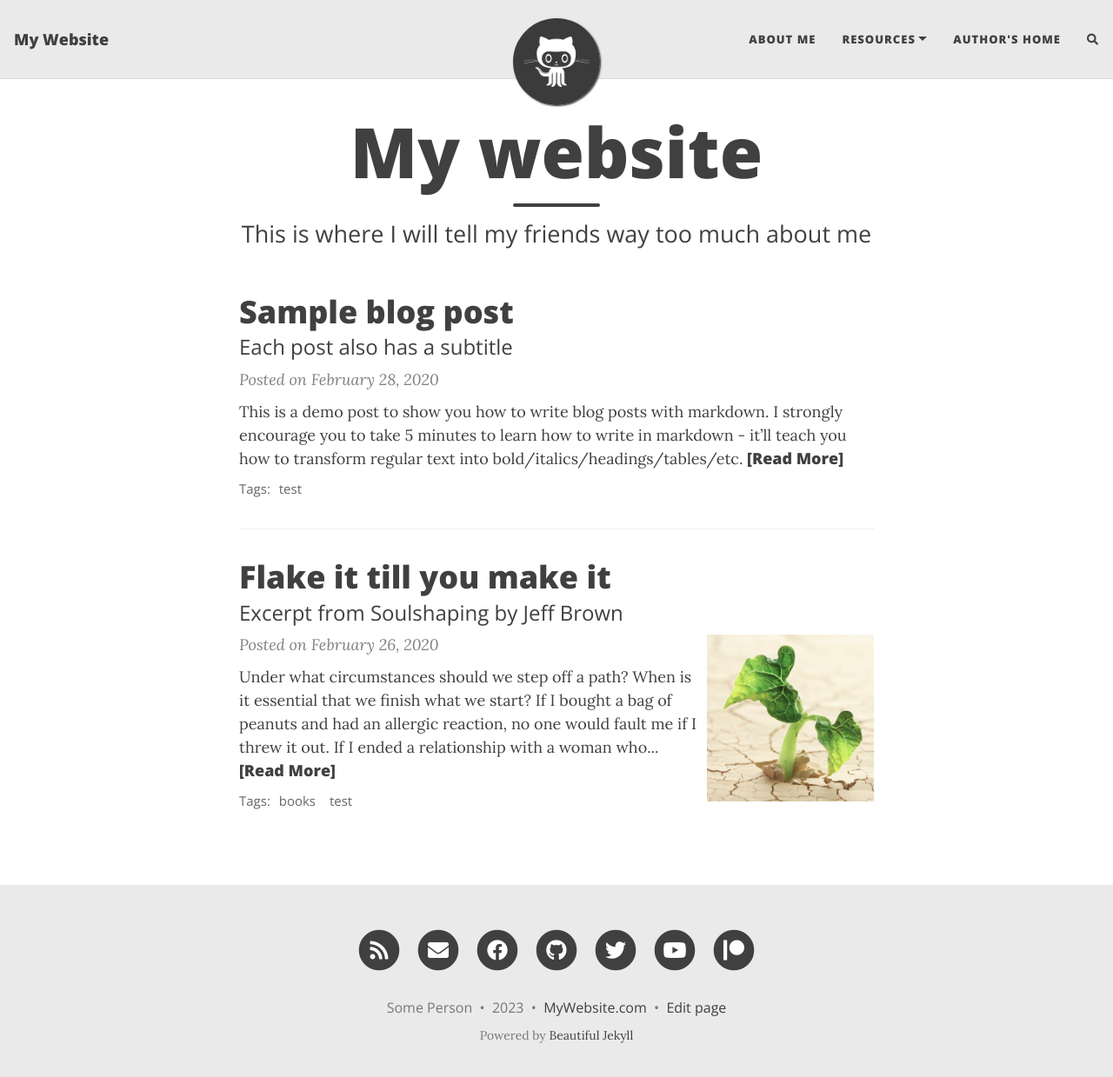
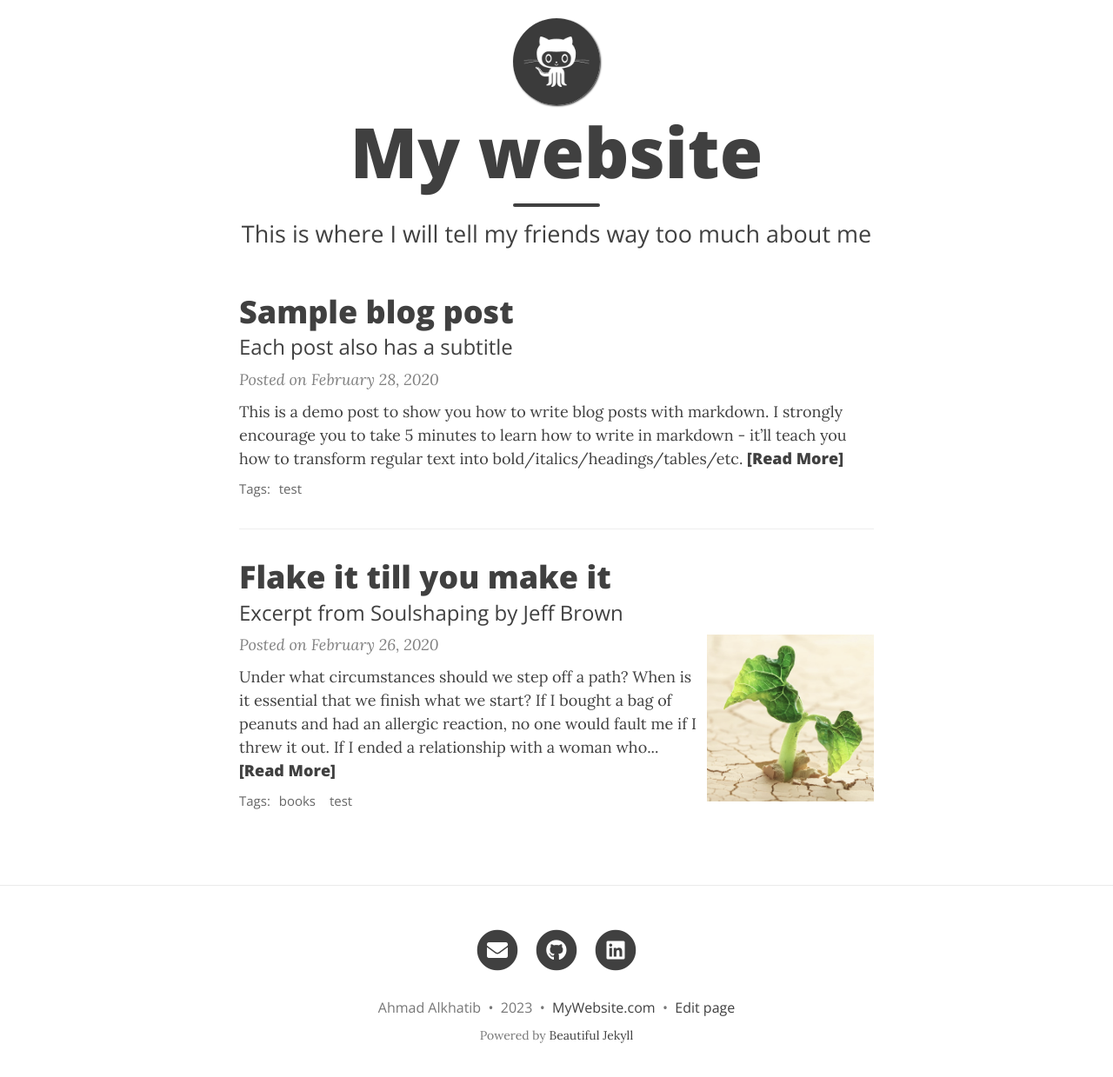
Before and after one commit to alkhatiba/alkhatiba.github.io, a Jekyll site: the page built from index.html, in a window 1280 px wide and 1252 px high. Shown: the top 1239 px of the window at 87% size. Built offline with Jekyll 4.4.1, drawn with Linux system fonts in a browser that asks for light colours; nearby versions of some CDN libraries; the list of posts is cut into pages by our own code; comment, search, counter and statistics services are not loaded; some of the changed lines change nothing that is shown.

Commit message:
Update _config.yml

```diff
--- a/_config.yml
+++ b/_config.yml
@@ -1,30 +1,27 @@
-###########################################################
-### Welcome to Beautiful Jekyll!
-### This config file is meant for settings that affect your entire website. When you first
-### set up your website you should go through all these settings and edit them, but after
-### the initial set up you won't need to come back to this file often.
-###########################################################
-
 ############################
 # --- Required options --- #
 ############################
 
 # Name of website
-title: My Website
+title: Ahmad Alkhatib
 
 # Your name to show in the footer
-author: Some Person
+author: Ahmad Alkhatib
 
 ###############################################
 # --- List of links in the navigation bar --- #
 ###############################################
 
 navbar-links:
-  About Me: "aboutme"
+  Home: "aboutme"
+  Publications: "aboutmef"
+  Blog: "aboutme"
+  Resume: "aboutme"
+
   Resources:
     - Beautiful Jekyll: "https://beautifuljekyll.com"
     - Learn markdown: "https://www.markdowntutorial.com/"
-  Author's home: "https://deanattali.com"
+
 
 ################
 # --- Logo --- #
@@ -49,16 +46,11 @@
 # Select the social network links that you want to show in the footer.
 # Uncomment the links you want to show and add your information to each one.
 social-network-links:
-  email: "someone@example.com"
-  rss: true  # remove this line if you don't want to show an RSS link at the bottom
-  facebook: deanattali
-  github: daattali
-  twitter: daattali
-  patreon: DeanAttali
-  youtube: c/daattali
+  email: "alkhatibaa1@gmail.com"
+  github: alkhatiba
 #  medium: yourname
 #  reddit: yourname
-#  linkedin: daattali
+  linkedin: alkhatiba
 #  xing: yourname
 #  stackoverflow: "3943160/daattali"
 #  snapchat: deanat78
@@ -77,9 +69,6 @@
 #  kaggle: yourname
 #  hackerrank: yourname
 
-# If you want your website to generate an RSS feed, provide a description
-# The URL for the feed will be https://<your_website>/feed.xml
-rss-description: This website is a virtual proof that I'm awesome
 
 ###########################
 # --- General options --- #
@@ -125,14 +114,14 @@
 
 # Personalize the colours in your website. Colour values can be any valid CSS colour
 
-navbar-col: "#EAEAEA"
-navbar-text-col: "#404040"
-navbar-border-col: "#DDDDDD"
+navbar-col: "##133461"
+navbar-text-col: "##c0bab2"
+navbar-border-col: "transparent"
 page-col: "#FFFFFF"
 text-col: "#404040"
 link-col: "#008AFF"
 hover-col: "#0085A1"
-footer-col: "#EAEAEA"
+footer-col: "##1a2422"
 footer-text-col: "#777777"
 footer-link-col: "#404040"
 footer-hover-col: "#0085A1"
@@ -144,16 +133,10 @@
 #footer-img: "/assets/img/bgimage.png"
 #page-img: "/assets/img/bgimage.png"
 
-# Suggest a colour for mobile browsers to use as the browser's theme. This is only supported by a few mobile browsers.
-#mobile-theme-col: "#0085A1"
 
 # For any extra visual customization, you can include additional CSS files in every page on your site. List any custom CSS files here
-#site-css:
+site-css:
 #  - "/assets/css/custom-styles.css"
-
-# If you have common JavaScript files that should be included in every page, list them here
-#site-js:
-#  - "/assets/js/custom-script.js"
 
 #################################
 # --- Web Analytics Section --- #
@@ -192,45 +175,6 @@
 # To use CommentBox, sign up for a Project ID on https://commentbox.io
 #commentbox: "" # Project ID, e.g. "5694267682979840-proj"
 
-# To use Utterances comments: (0) uncomment the following section, (1) fill in
-# "repository" (make sure the repository is public), (2) Enable Issues in your repository,
-# (3) Install the Utterances app in your repository https://github.com/apps/utterances
-# See more details about the parameters below at https://utteranc.es/
-#utterances:
-#  repository: # GitHub username/repository eg. "daattali/beautiful-jekyll"
-#  issue-term: title   # Mapping between blog posts and GitHub issues
-#  theme: github-light # Utterances theme
-#  label: blog-comments # Label that will be assigned to GitHub Issues created by Utterances
-
-# To use Staticman comments, uncomment the following section. You may leave the reCaptcha
-# section commented if you aren't using reCaptcha for spam protection.
-# Using Staticman requires advanced knowledge, please consult
-# https://github.com/eduardoboucas/staticman/ and https://staticman.net/ for further
-# instructions. For any support with staticman please direct questions to staticman and
-# not to BeautifulJekyll.
-#staticman:
-#  repository : # GitHub username/repository eg. "daattali/beautiful-jekyll"
-#  branch     : master # If you're not using `master` branch, then you also need to update the `branch` parameter in `staticman.yml`
-#  endpoint   : # URL of your deployment, with a trailing slash eg. "https://<your-api>/v3/entry/github/"
-#  reCaptcha:   # (optional, set these parameters in `staticman.yml` as well)
-#    siteKey  : # You need to apply for a site key on Google
-#    secret   : # Encrypt your password by going to https://<your-own-api>/v3/encrypt/<your-site-secret>
-
-# To use giscus comments:
-# (0) Uncomment the following giscus section, (1) Enable Discussions in your GitHub repository,
-# (2) Install the giscus app in your repository (details at https://giscus.app),
-# (3) Fill in *all* the parameters below
-# See more details about giscus and each of the following parameters at https://giscus.app
-#giscus:
-#  hostname: giscus.app # Replace with your giscus instance's hostname if self-hosting
-#  repository: # GitHub username/repository eg. "daattali/beautiful-jekyll"
-#  repository-id: # ID of your repository, retrieve this info from https://giscus.app
-#  category: Announcements # Category name of your GitHub Discussion posts
-#  category-id: # ID of your category, retrieve this info from https://giscus.app
-#  mapping: pathname
-#  reactions-enabled: 1
-#  emit-metadata: 0
-#  theme: light
 
 ################
 # --- Misc --- #
@@ -286,6 +230,3 @@
 plugins:
   - jekyll-paginate
   - jekyll-sitemap
-
-# Beautiful Jekyll / Dean Attali
-# 2fc73a3a967e97599c9763d05e564189
```
